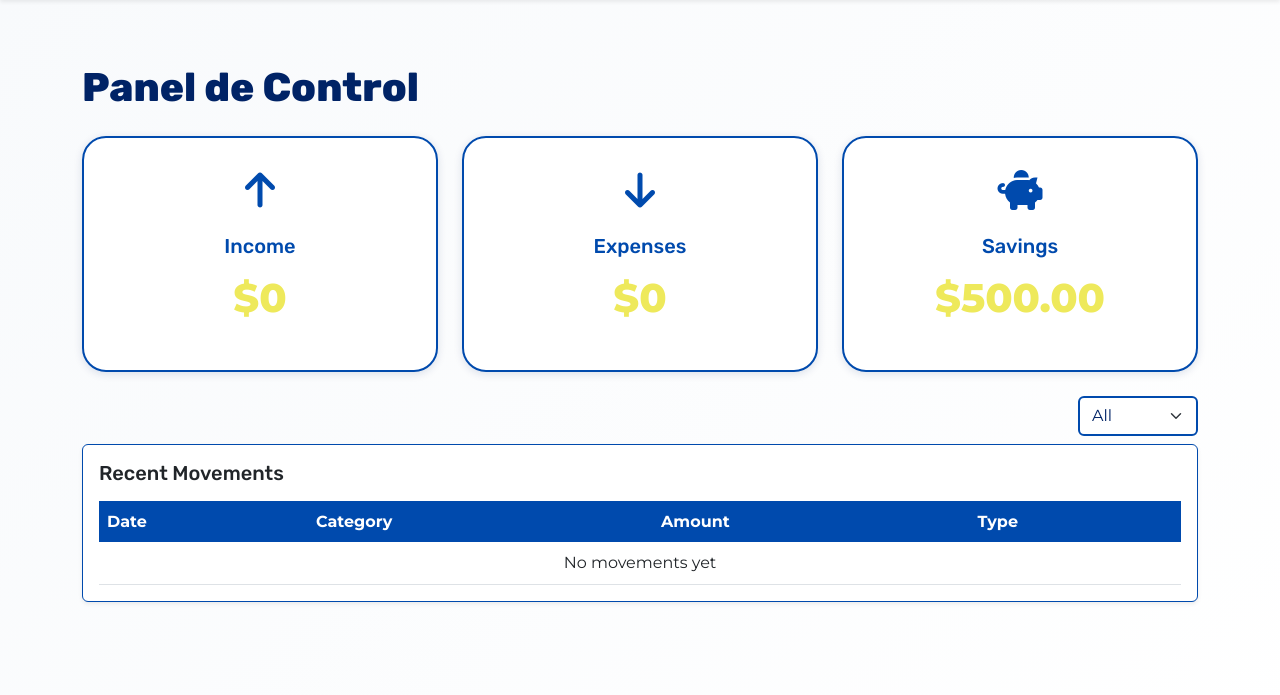
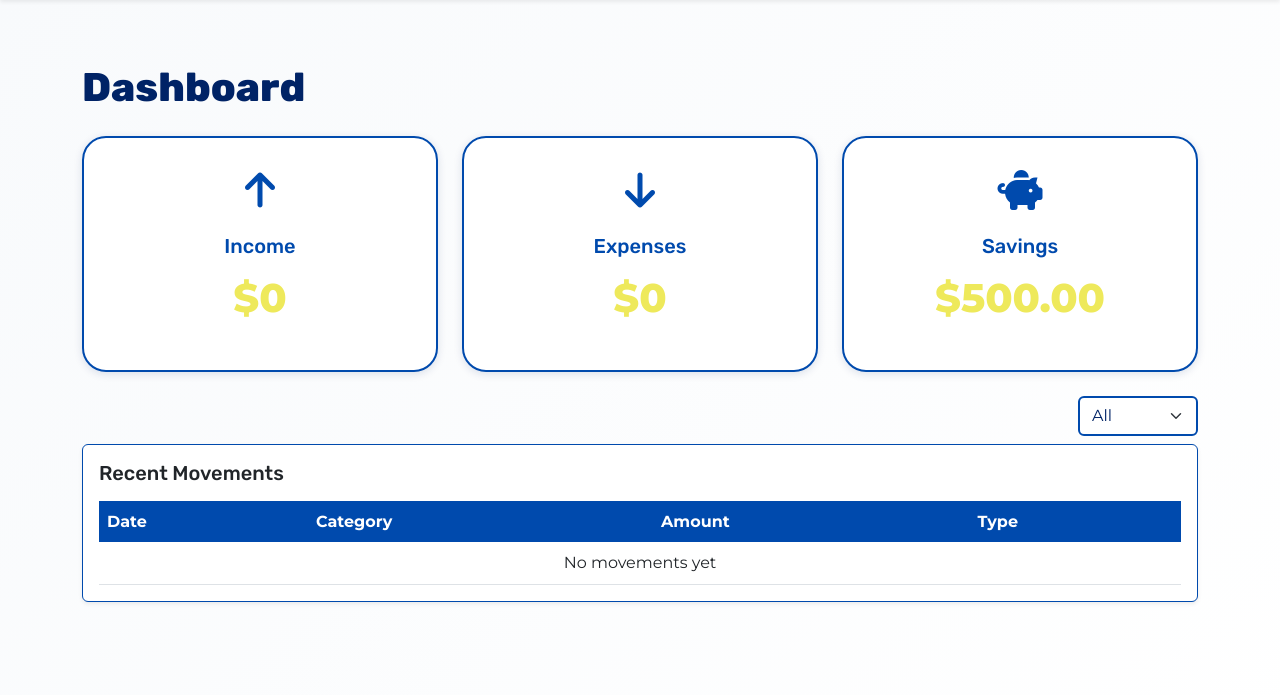
Before and after one commit to NoheliaCastro/Finx, a plain HTML site: page dashboard.html in a window 1280 px wide. Shown: the part 105-800 px from the top of the page. Drawn offline with nearby package versions, Linux system fonts and the light colour scheme.

Commit message:
Cambio del título de "Panel de Control" a "Dashboard" en la sección del panel de control para mejorar la consistencia del idioma en la interfaz.

```diff
--- a/dashboard.html
+++ b/dashboard.html
@@ -125,7 +125,7 @@
 
     <section class="dashboard-section">
         <div class="container">
-            <h1 class="dashboard-title mb-4">Panel de Control</h1>
+            <h1 class="dashboard-title mb-4">Dashboard</h1>
             <!-- Tarjetas resumen -->
             <div class="row g-4 mb-4 justify-content-center">
                 <div class="col-md-4">
```
